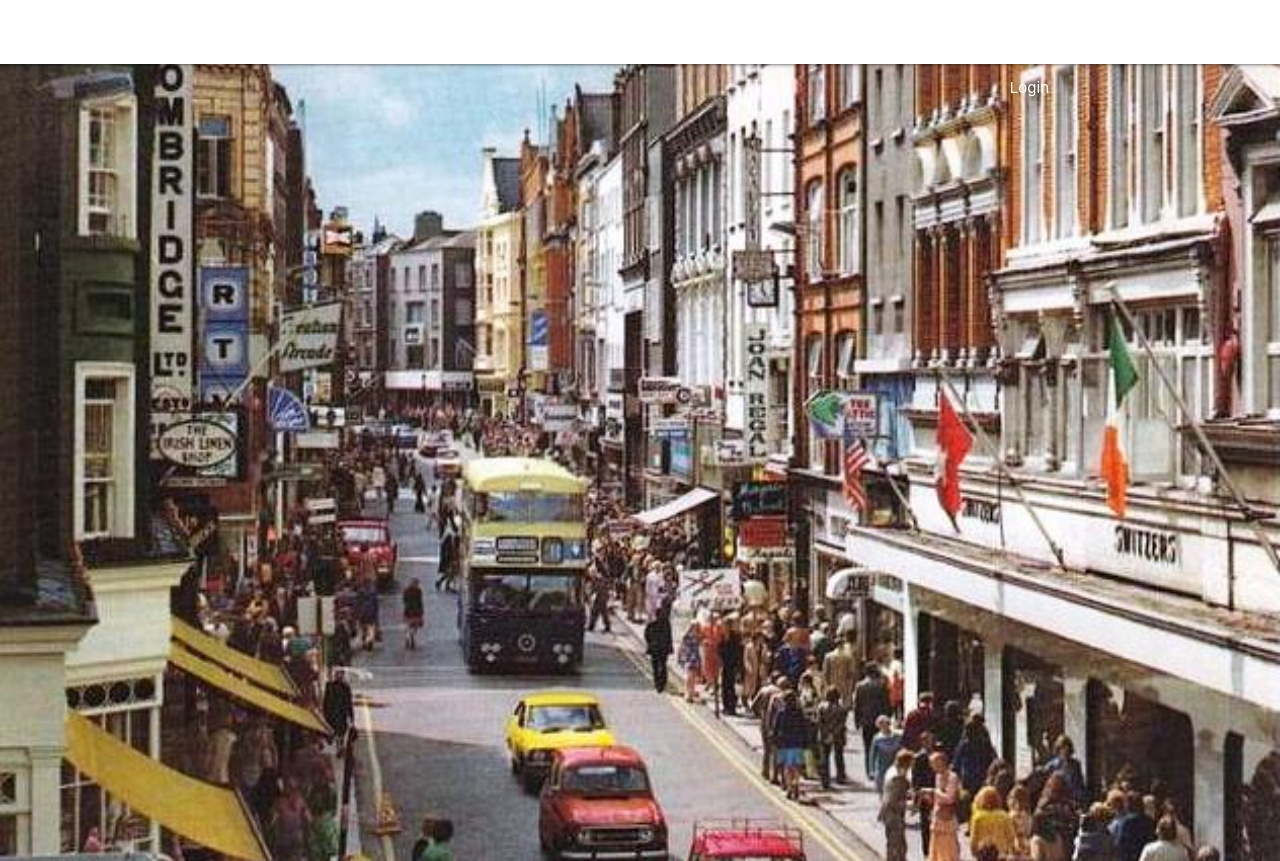
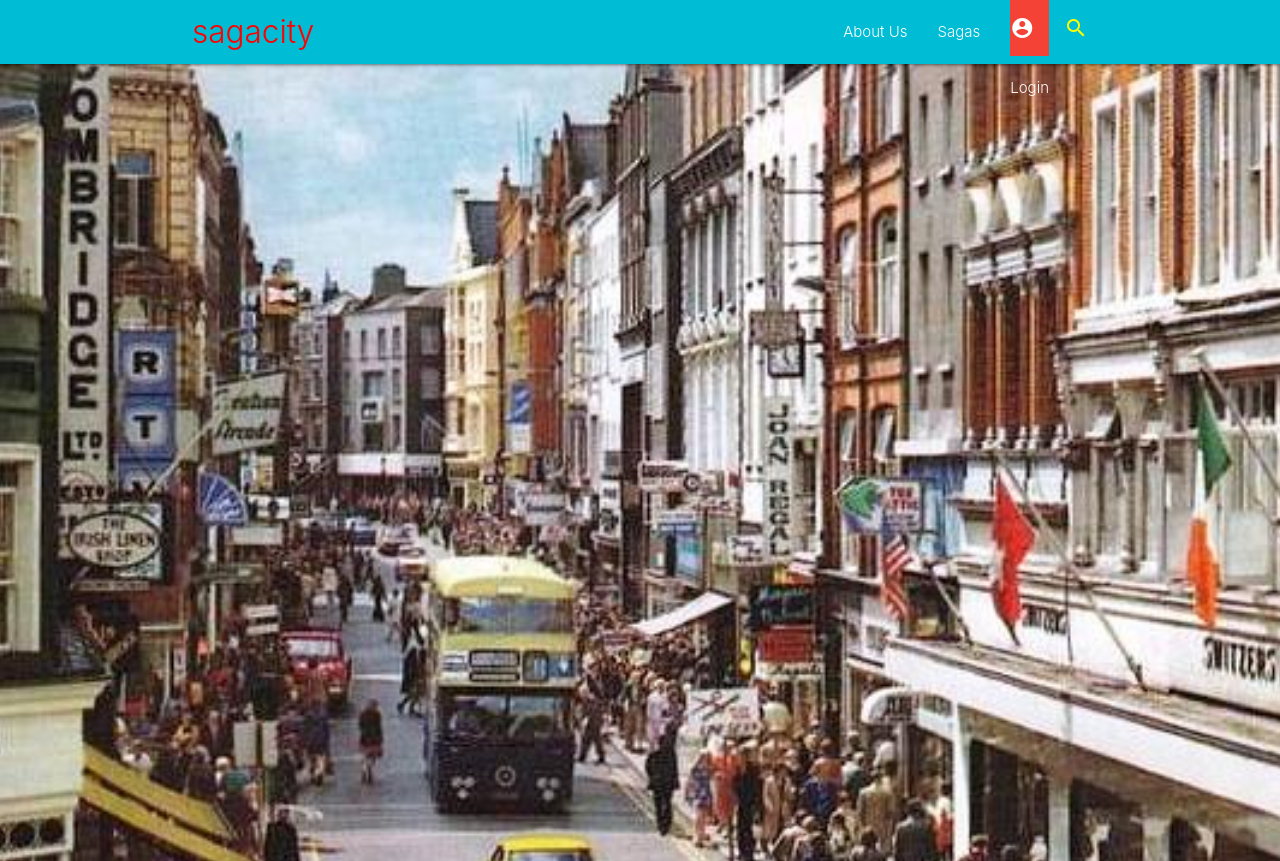
Before and after one commit to isntlee/Sagacity, a Flask app: page / in a window 1280 px wide. Shown: the top 861 px of the page. Run offline with Flask 2, Linux system fonts and the light colour scheme; data that the repository does not hold is empty; some libraries are stand-ins or nearby versions.

Commit message:
Added css details

```diff
--- a/static/css/main.css
+++ /dev/null
@@ -1,27 +0,0 @@
-html,body {
-        height: 100%;
-        margin: 0;
-        padding: 0;
-      }
-
-.brand-logo{
-    color: red;
-}
-
-#background-image{
-    background: url(https://github.com/isntlee/sagacity/blob/af1944c562cdf29efefae9d68fc54ae073d3aa2f/static/images/grafton1960.jpg);
-    background-size: cover;
-    background-position: center;
-    min-height: 100vh;
-}
-#map {
-    height: 90vh;
-    width: 90vw;
-}
-
-
- @media screen and (max-width: 670px){
-#background-image{
-    min-height: 66vh;
-    }
-}
--- /dev/null
+++ b/static/css/style2.css
@@ -0,0 +1,26 @@
+#brand-logo{
+    color: red;
+}
+
+#search-btn{
+    color: yellow;
+}
+
+#background-image{
+    background: url(../images/grafton.png);
+    background-size: cover;
+    background-position: center;
+    min-height: 1000px;
+}
+
+#map {
+    height: 90vh;
+    width: 90vw;
+}
+
+
+ @media screen and (max-width: 670px){
+#background-image{
+    min-height: 66vh;
+    }
+}
--- a/templates/base.html
+++ b/templates/base.html
@@ -1,26 +1,27 @@
 <!DOCTYPE html>
 <html lang="en">
   <head>
-    <meta charset="UTF-8" />
+    <meta charset="utf-8" />
     <meta name="viewport" content="width=device-width, initial-scale=1.0" />
     <meta http-equiv="X-UA-Compatible" content="ie=edge" />
+    <link rel="stylesheet" href="https://cdnjs.cloudflare.com/ajax/libs/materialize/1.0.0/css/materialize.min.css"/>
+    <link rel="stylesheet" href="static/css/style2.css" type="text/css">
     <link href="https://fonts.googleapis.com/icon?family=Material+Icons" rel="stylesheet"/>
-    <link rel="stylesheet" href="https://cdnjs.cloudflare.com/ajax/libs/materialize/1.0.0/css/materialize.min.css"/>
-    <link rel="stylesheet" href="static/css/main.css" type="text/css"/>
+
     <title>sagacity</title>
   </head>
 
  <body>
   <header>
     <div class="navbar-fixed">
-      <nav class="nav-wrapper transparent">
+      <nav class="nav-wrapper light cyan">
         <div class="container">
-          <a href="#" class="brand-logo left">sagacity</a>
+          <a href="#" id="brand-logo" class="brand-logo">sagacity</a>
           <a href="#" class="sidenav-trigger right" data-target="mobile-links"><i class="material-icons">menu</i></a>
           <ul class="right hide-on-med-and-down">
             <li><a href="">About Us</a></li>
             <li><a href="">Sagas</a></li>
-            <li><a href=""><i class="material-icons">account_circle</i>Login</a></li>
+            <li><a href=""><i class="material-icons red">account_circle</i>Login</a></li>
             <li><i id="search-btn" class="material-icons">search</i></li>
           </ul>
         </div>
@@ -31,16 +32,17 @@
       <li><a href="">About Us</a></li>
       <li><a href="">Sagas</a></li>
       <li><a href=""><i class="material-icons">account_circle</i>Login</a></li>
-      <li><i id="search-btn" class="material-icons">search</i></li>
+      <li><i id="search-btn2" class="material-icons">search</i></li>
     </ul>
  </header>
 
  <section>
+
     <div id="background-image"></div>
 
     <div id="map"></div>
 
-    <div class="container">
+    <div class="container" id="container">
       {% block content %} {% endblock %}
     </div>
  </section>
```
Also changed, not shown: static/images/AerialDublinBay.png (renamed from static/images/AerialDublinBay.jpg), static/images/grafton.png (renamed from static/images/grafton1960.jpg), 1 other file.
